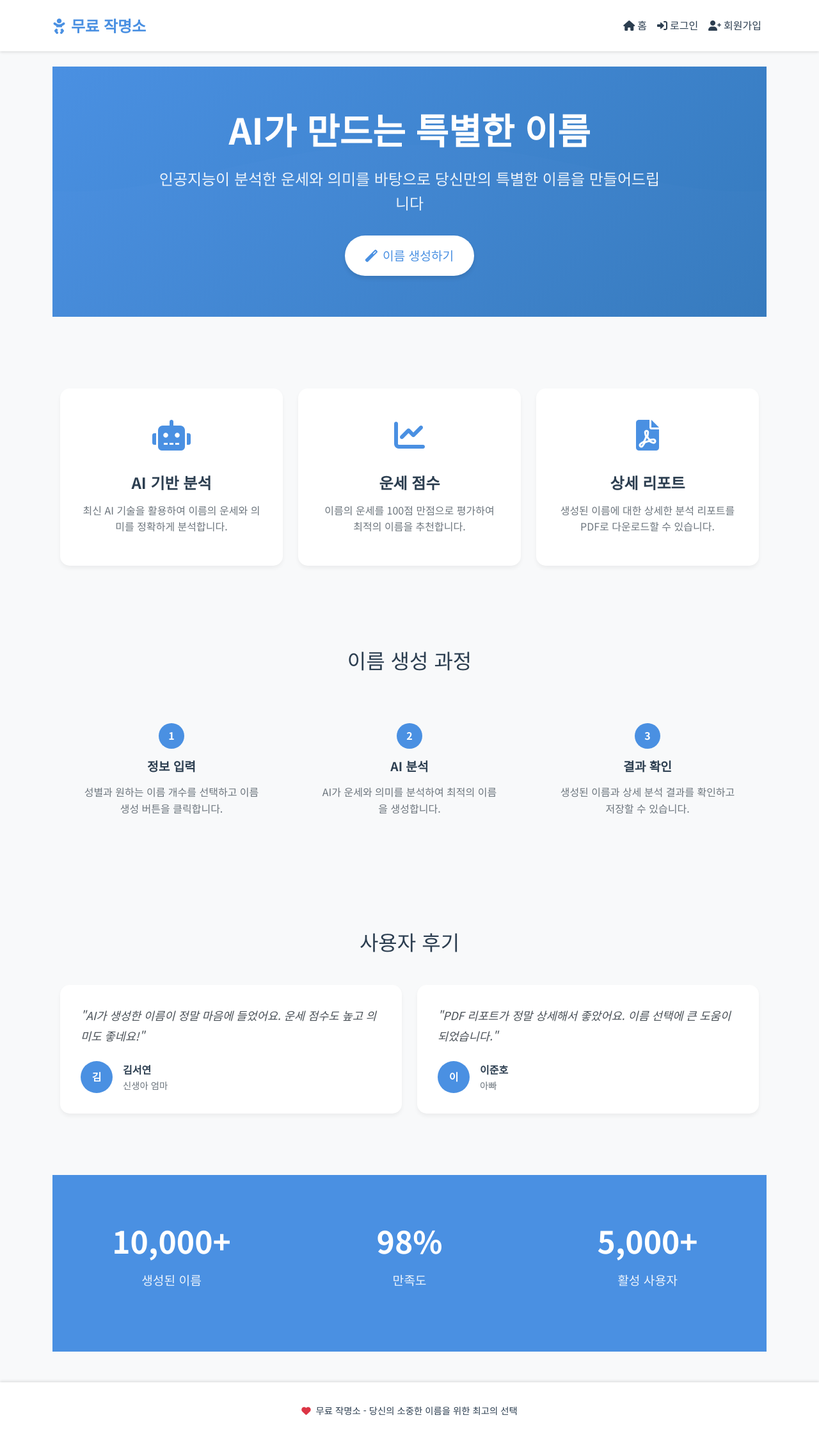
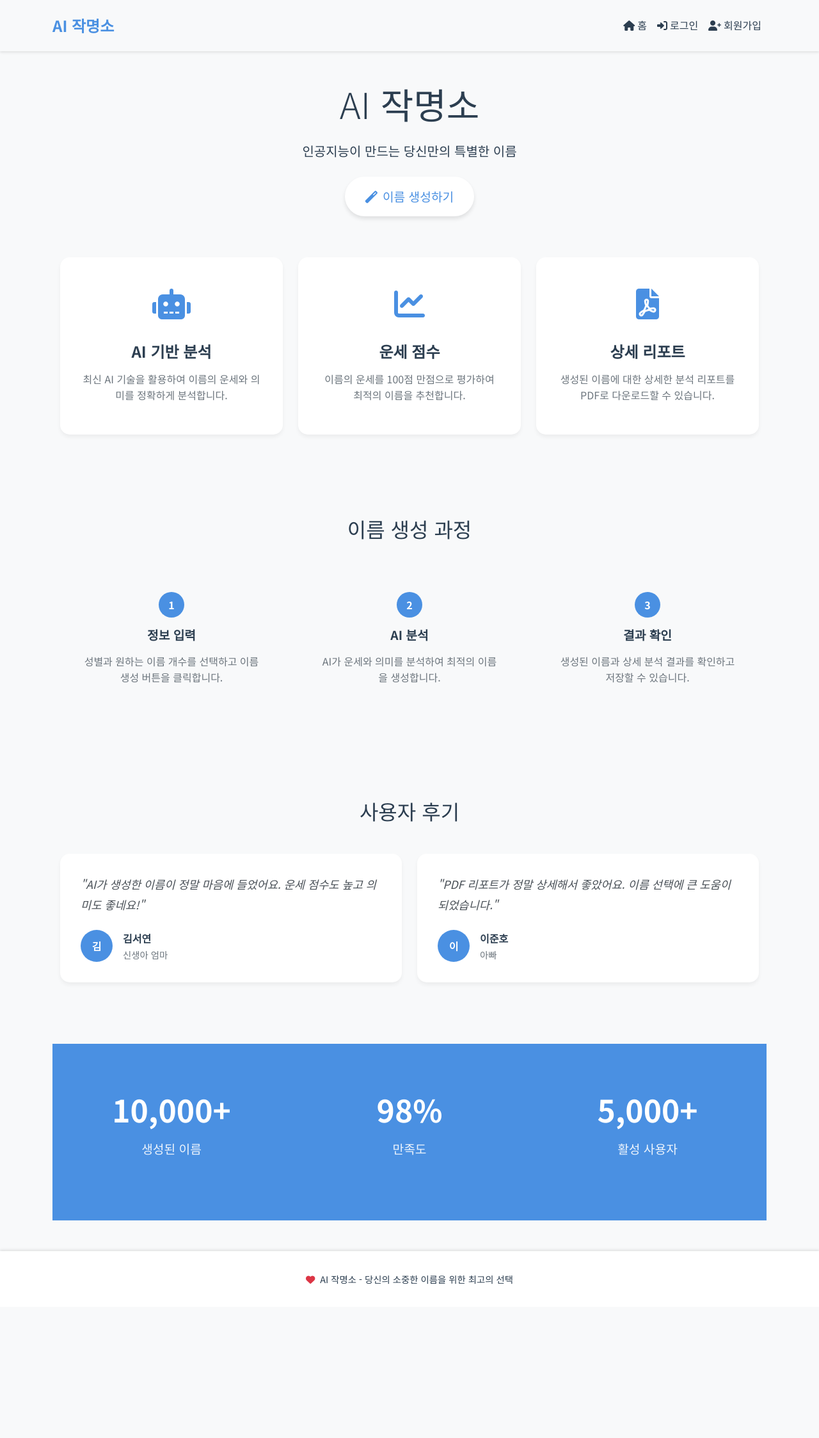
Before and after one commit to curiofish/NameMaker, a Flask app: page / in a window 1280 px wide. Shown: the whole page at 64% size. After the commit the page ends 2007 px from the top, so only its background shows below. Run offline with Flask 2, Linux system fonts and the light colour scheme.

Commit message:
Change site name from '무료 작명소' to 'AI 작명소'

```diff
--- a/templates/base.html
+++ b/templates/base.html
@@ -3,7 +3,7 @@
 <head>
     <meta charset="UTF-8">
     <meta name="viewport" content="width=device-width, initial-scale=1.0">
-    <title>{% block title %}무료 작명소{% endblock %}</title>
+    <title>AI 작명소 - {% block title %}{% endblock %}</title>
 
     <!-- Bootstrap 5 CSS -->
     <link href="https://cdn.jsdelivr.net/npm/bootstrap@5.3.0/dist/css/bootstrap.min.css" rel="stylesheet">
@@ -151,12 +151,10 @@
     {% block extra_css %}{% endblock %}
 </head>
 <body>
-    <!-- 네비게이션 바 -->
-    <nav class="navbar navbar-expand-lg navbar-light">
+    <header>
+        <nav class="navbar navbar-expand-lg navbar-light bg-light">
             <div class="container">
-            <a class="navbar-brand" href="{{ url_for('index') }}">
-                <i class="fas fa-baby me-2"></i>무료 작명소
-            </a>
+                <a class="navbar-brand" href="{{ url_for('index') }}">AI 작명소</a>
                 <button class="navbar-toggler" type="button" data-bs-toggle="collapse" data-bs-target="#navbarNav">
                     <span class="navbar-toggler-icon"></span>
                 </button>
@@ -199,6 +197,7 @@
                 </div>
             </div>
         </nav>
+    </header>
 
     <!-- 메인 컨텐츠 -->
     <main class="container my-4">
@@ -221,7 +220,7 @@
         <div class="container text-center">
             <p class="footer-text mb-0">
                 <i class="fas fa-heart text-danger me-1"></i>
-                무료 작명소 - 당신의 소중한 이름을 위한 최고의 선택
+                AI 작명소 - 당신의 소중한 이름을 위한 최고의 선택
             </p>
         </div>
     </footer>
--- a/templates/index.html
+++ b/templates/index.html
@@ -1,6 +1,6 @@
 {% extends "base.html" %}
 
-{% block title %}무료 작명소 - AI 기반 이름 생성 서비스{% endblock %}
+{% block title %}홈{% endblock %}
 
 {% block extra_css %}
 <style>
@@ -233,17 +233,19 @@
 {% endblock %}
 
 {% block content %}
-<section class="hero-section">
-    <div class="container">
-        <div class="hero-content">
-            <h1 class="hero-title">AI가 만드는 특별한 이름</h1>
-            <p class="hero-subtitle">인공지능이 분석한 운세와 의미를 바탕으로 당신만의 특별한 이름을 만들어드립니다</p>
+<div class="container mt-5">
+    <div class="row justify-content-center">
+        <div class="col-md-8 text-center">
+            <h1 class="display-4 mb-4">AI 작명소</h1>
+            <p class="lead mb-4">
+                인공지능이 만드는 당신만의 특별한 이름
+            </p>
             <a href="{{ url_for('generate') }}" class="cta-button">
                 <i class="fas fa-magic me-2"></i>이름 생성하기
             </a>
         </div>
     </div>
-</section>
+</div>
 
 <section class="features-section">
     <div class="container">
```
Lines whose indentation alone changed are shown as unchanged.
